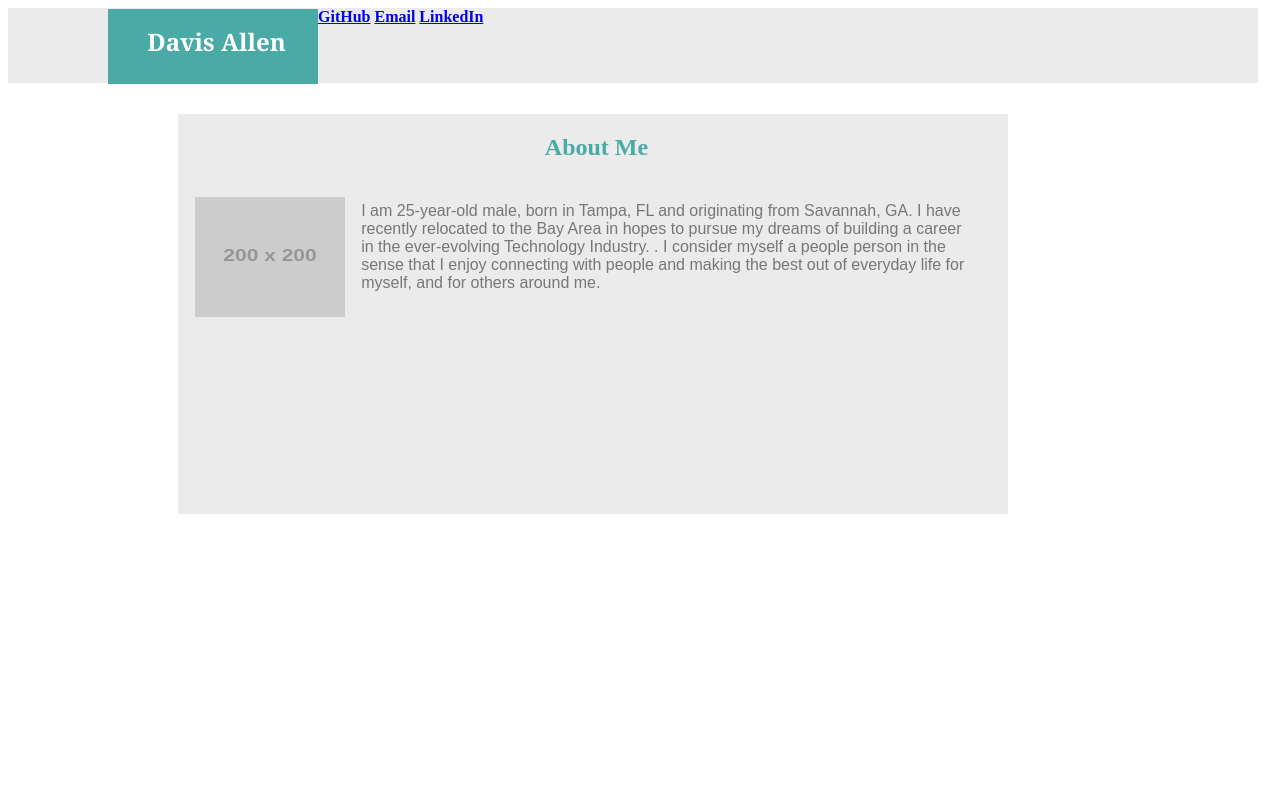
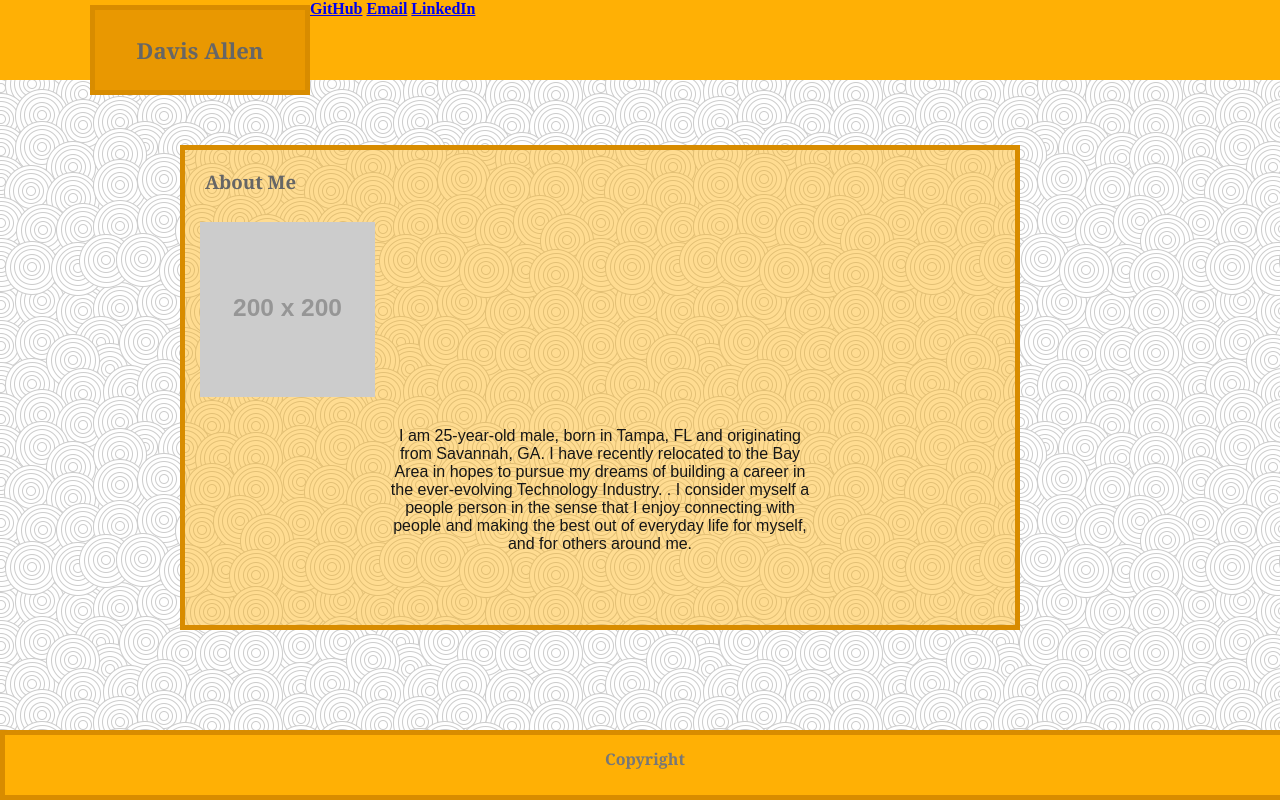
Before and after one commit to dvsalln/Basic-Portfolio, a plain HTML site: page index.html in a window 1280 px wide. Drawn offline with Linux system fonts and the light colour scheme; placeholder pictures from the web are drawn by us; a script that the page names is missing.

Commit message:
more styling changes

```diff
--- a/assets/css/style.css
+++ b/assets/css/style.css
@@ -1,26 +1,40 @@
 body {
-    background-image: ur
+    color: #fff;
+    margin: 0;
 }
 
+.container {
+    position: absolute;
+    width: 100%;
+    height: 100%;
+    top: 0;
+    bottom: 0;
+}
 
+.background{
+    height: 100%;
+    width: 100%;
+    background: url("../images/swirl.jpg");
+}
 
 header {
     font-family: Georgia, 'Times New Roman', Times, serif;
-    margin-left: 100px;
-    margin-top: 1px;
+    margin-left: 90px;
+    margin-top: 5px;
     float: left;
-    height: 75px;
+    height: 80px;
     width: 210px;
-    color: #fff;
-    background: #4aaaa5;
+    color: #666;
+    background: #e99801;
+    border: 5px solid #d88c00;
 
 }
 
 nav {
-    background: #ebebeb;
-    color: #777;
-    height: 75px;
-    width: 1250px;
+    background: #ffb005;
+    color: #fff;
+    height: 80px;
+    width: 100%;
     margin-top: 0px;
     margin-right: 0px;
     margin-left: 0px;
@@ -28,33 +42,68 @@ nav {
 }
 
 section {
+    border: 5px solid #d88c00;
     margin-right: 60px;
-    margin-top: 30px;
-    margin-left: 170px;
+    margin-top: 50px;
+    margin-left: 180px;
+    margin-bottom: 100px;
     text-align: left;
     float: left;
-    background: #ebebeb;
-    color: #4aaaa5;
-    height: 400px;
+    background: #ffb00570;
+    color: #666;
+    height: 475px;
     width: 830px;
 }
 
 img {
-    margin: 2%;
-    height: 120px;
-    width: 150px;
     float: left;
+    margin-top: 10px;
+    margin-bottom: 20px;
+    margin-left: 15px;
+    margin-right: 0px;
+    height: 175px;
+    width: 175px;
+    float: center;
 }
 
 p {
-    margin: 5%;
-    text-align: left;
-    color: #777;
+    float: left;
+    margin-top: 10px;
+    margin-bottom: 600px;
+    margin-left: 200px;
+    margin-right: 200px;
+    text-align: center;
+    color: #161616;
     font-family: Arial, Helvetica, sans-serif;
 }
 
 h1 {
+    margin-top: 25px;
     margin-left: 7px;
-    font-size: 24px;
+    margin-right: 7px;
+    font-size: 22px;
     text-align: center;
+    font-family: Georgia, 'Times New Roman', Times, serif;
 }
+
+h2 {
+    font-size: 16px;
+    text-align: center;
+    font-family: Georgia, 'Times New Roman', Times, serif;
+}
+
+h3 {
+    margin-left: 20px;
+    text-align: left;
+    font-family: Georgia, 'Times New Roman', Times, serif;
+}
+
+footer {
+    border: 5px solid #d88c00;
+    float: left;
+    text-align: center;
+    background: #ffb005;
+    color: #777;
+    height: 60px;
+    width: 100%;
+}
--- a/index.html
+++ b/index.html
@@ -10,7 +10,11 @@
 </head>
 <body>
 
-<!--HEADER-->
+<!-- CONTAINER -->
+<div class="container">
+    <div class="background">
+
+<!-- HEADER -->
     <header>
         <h1>Davis Allen</h1>
     </header>
@@ -26,7 +30,7 @@
 
 <!--ABOUT ME-->
     <section>
-        <h1>About Me</h1>
+        <h3>About Me</h3>
 
 <!-- IMAGE -->
 <img class="bio-image" src="https://placehold.it/200x200" alt="Davis Allen">
@@ -41,6 +45,11 @@
         </article>
     </section>
 
+    <footer>
+       <h2>Copyright</h2>
+    </footer>
 
+</div>
+</div>
 </body>
 </html>
```
Also changed, not shown: contact.html (+11 -1 lines), portfolio.html (+12 -3 lines), assets/images/spiration dark.png (deleted), assets/images/swirl.jpg (added), 2 other files.
